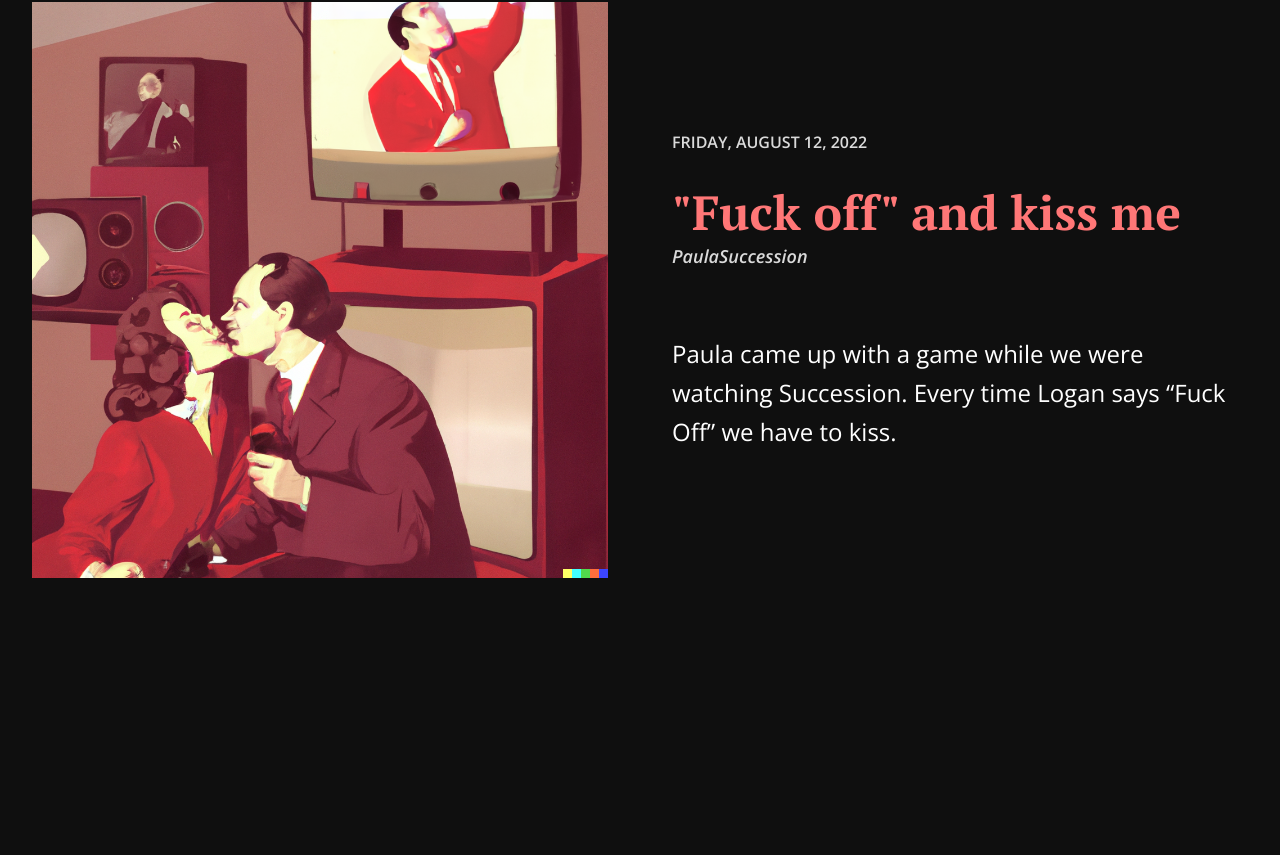
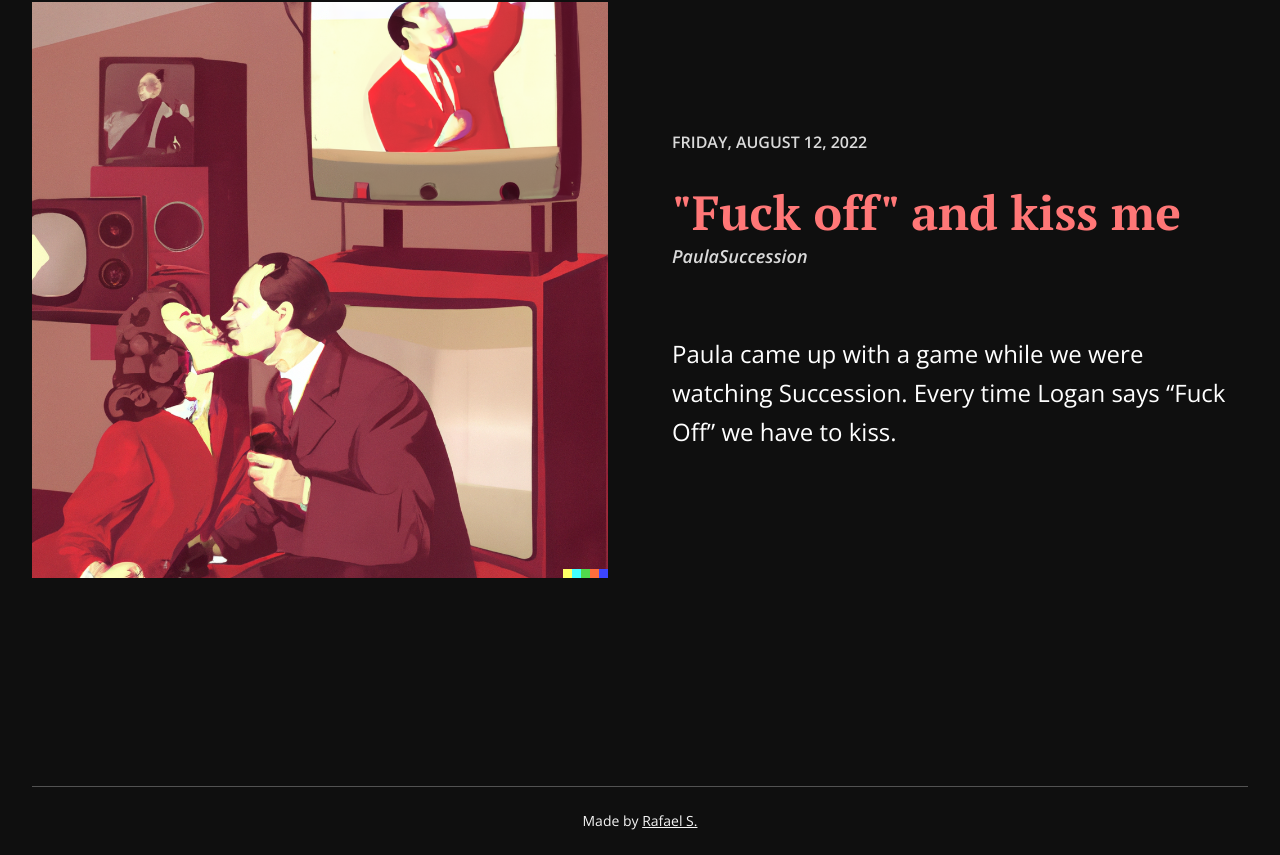
Before and after one commit to rfsan/graphic-journal, a Next.js app: page / in a window 1280 px wide. Shown: the part 3310-4165 px from the top of the page. Before the commit the page ends 4096 px from the top, so only its background shows below. Built offline with nearby package versions, Linux system fonts and the light colour scheme.

Commit message:
Add my personal website to the footer

```diff
--- a/src/pages/index.tsx
+++ b/src/pages/index.tsx
@@ -61,6 +61,19 @@ export default function Home({ posts }: HomePageProps) {
           )
         })}
       </div>
+      <footer className="mx-auto max-w-screen-xl px-4 lg:px-8">
+        <div className="border-t border-neutral-600 py-6 text-center text-sm text-neutral-100">
+          Made by{" "}
+          <a
+            href="https://rfsan.co/"
+            target="_blank"
+            rel="noreferrer"
+            className="underline"
+          >
+            Rafael S.
+          </a>
+        </div>
+      </footer>
     </>
   )
 }
```
Also changed, not shown: 1 other file (tests, documents, lock files or other folders).
